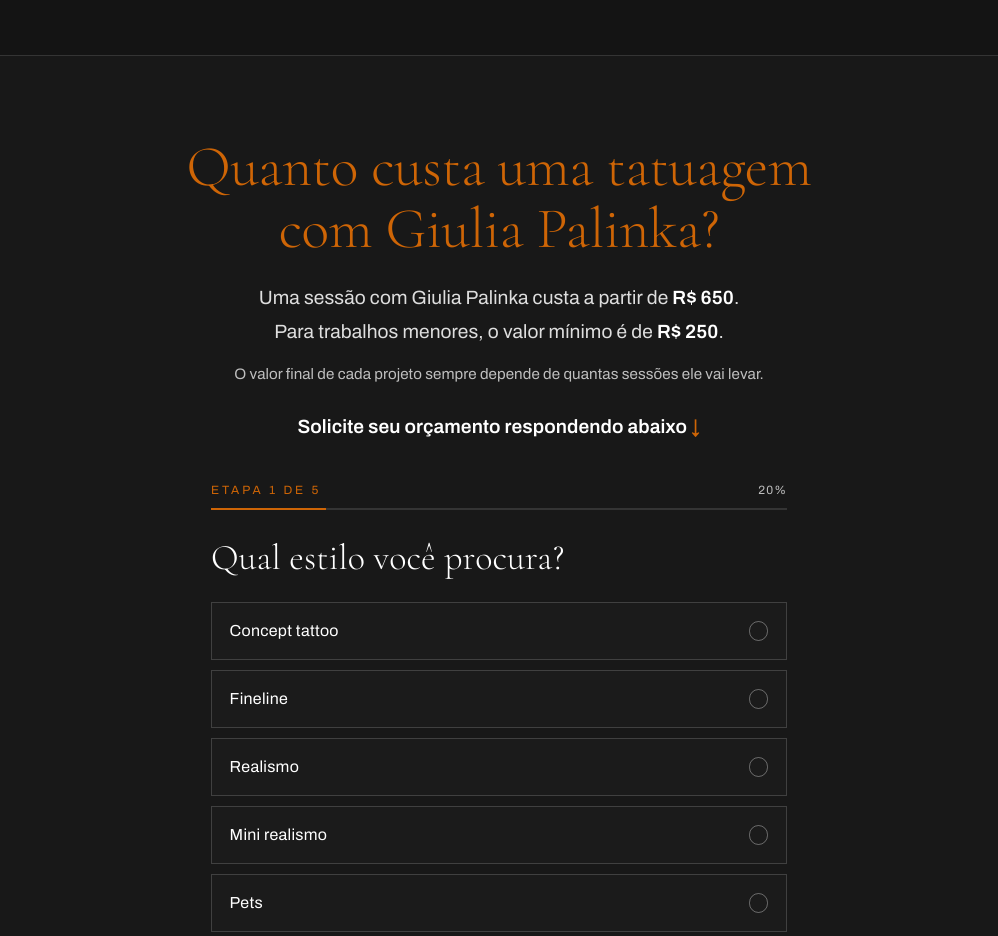
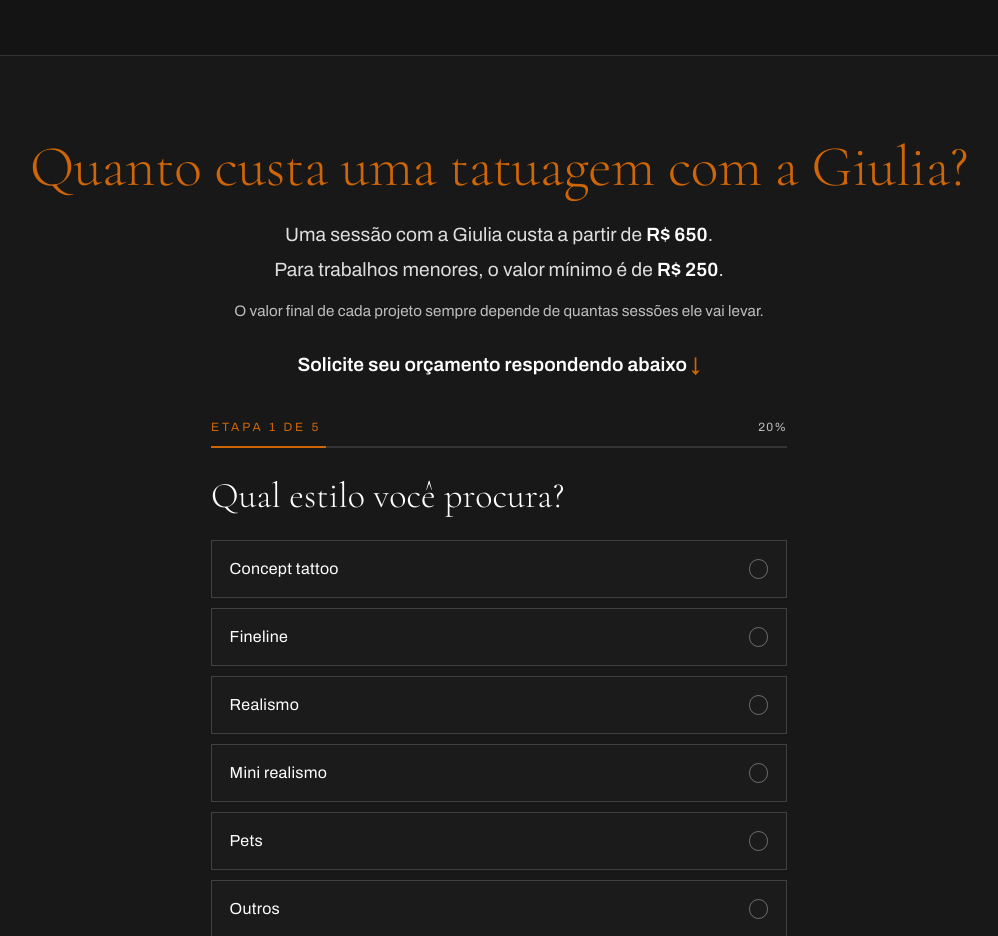
Before and after one commit to MarcuscasteloTattoo/giuliapalinka, a plain HTML site: page index.html in a window 1280 px wide. Shown: the part 5940-6876 px from the top of the page, without its empty margins (141-1139 px from the left). Drawn offline with nearby package versions, Linux system fonts and the light colour scheme; animation ran at ten frames a second.

Commit message:
Orçamento: só Giulia no título e no texto de preço
Co-Authored-By: Claude Opus 5.5 <noreply@anthropic.com>
Claude-Session: https://claude.ai/code/session_018BTSNCvJsG1ehZurPzjRP6

```diff
--- a/index.html
+++ b/index.html
@@ -573,8 +573,8 @@ src="https://www.facebook.com/tr?id=1385956953305576&ev=PageView&noscript=1"
     <div class="wrap section">
       <div class="form-wrap">
         <div class="preco-intro">
-          <h2 class="h2">Quanto custa uma tatuagem com Giulia Palinka?</h2>
-          <p>Uma sessão com Giulia Palinka custa a partir de <strong>R$ 650</strong>.<br>Para trabalhos menores, o valor mínimo é de <strong>R$ 250</strong>.</p>
+          <h2 class="h2">Quanto custa uma tatuagem com a Giulia?</h2>
+          <p>Uma sessão com a Giulia custa a partir de <strong>R$ 650</strong>.<br>Para trabalhos menores, o valor mínimo é de <strong>R$ 250</strong>.</p>
           <p class="preco-nota">O valor final de cada projeto sempre depende de quantas sessões ele vai levar.</p>
           <p class="preco-cta">Solicite seu orçamento respondendo abaixo <span aria-hidden="true">↓</span></p>
         </div>
```
